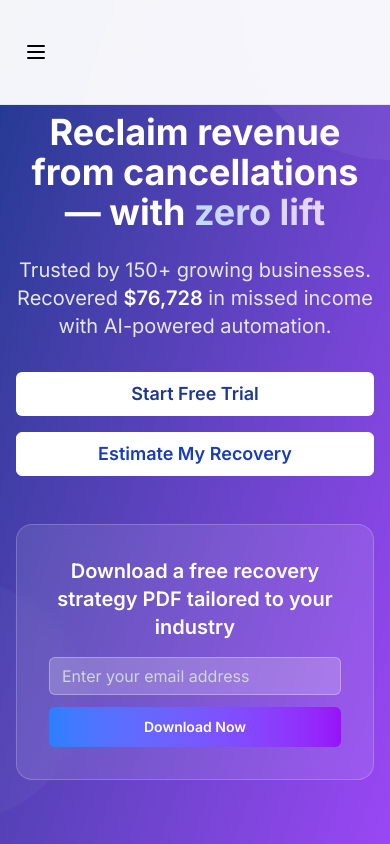
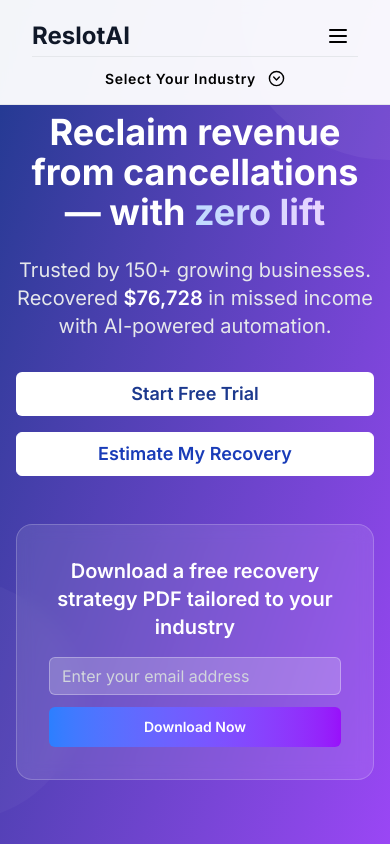
Before and after one commit to mister-abdurahman/reslotai, a Next.js app: page / in a window 390 px wide. Shown: the top 844 px of the page. Built offline with nearby package versions, Linux system fonts and the light colour scheme.

Commit message:
made adjustments for mobile

```diff
--- a/components/Header.tsx
+++ b/components/Header.tsx
@@ -14,7 +14,7 @@
     <header className="fixed top-0 w-full bg-white/95 backdrop-blur-sm border-b border-gray-200 z-50">
       <div className="container mx-auto px-4 h-26 flex items-center justify-between">
         <div className="hidden p-4 md:flex flex-col gap-3 w-full">
-          <div className="flex items-center justify-between border-b border-gray-200">
+          <div className="hidden md:flex items-center justify-between border-b border-gray-200">
             <Link
               href="/"
               className="font-ibm font-bold text-2xl text-gray-900"
@@ -98,56 +98,91 @@
               </div>
             </Modal>
           </div>
-          {/*<nav className="hidden md:flex items-center space-x-8 pb-1 text-xs justify-center">
-             {niches.map((el, i) => (
-              <Link href={`${el.toLowerCase()}`} key={i}>
-                <button
-                  key={i}
-                  className="text-purple-600 border-2 cursor-pointer border-purple-600 px-3 py-1 rounded-full"
-                >
-                  {el}
-                </button>
-              </Link>
-            ))}
-          </nav> */}
         </div>
         {/* Logo */}
 
         {/* Desktop Navigation */}
 
         {/* Mobile Menu Button */}
-        <button
+        <div className="md:hidden p-4 flex flex-col gap-3 w-full">
+          <div className="flex items-center justify-between border-b border-gray-200">
+            <Link
+              href="/"
+              className="font-ibm font-bold text-2xl text-gray-900"
+            >
+              ReslotAI
+            </Link>
+
+            <button
+              className="md:hidden p-2"
+              onClick={() => setIsMenuOpen(!isMenuOpen)}
+              aria-label="Toggle mobile menu"
+              aria-expanded={isMenuOpen}
+            >
+              {isMenuOpen ? <X size={24} /> : <Menu size={24} />}
+            </button>
+          </div>
+          <div className="justify-center flex items-center gap-3">
+            <p className="text-sm font-semibold  text-center tracking-wider">
+              Select Your Industry
+            </p>
+            <CircleChevronDown
+              width={17}
+              height={17}
+              onClick={() => setOpenModal(true)}
+              className="cursor-pointer hover:text-purple-600 transition-colors"
+            />
+            <Modal isOpen={openModal} onClose={() => setOpenModal(false)}>
+              <div className="grid grid-cols-2 grid-rows-4 gap-4">
+                {nicheContents.map((el, i) => (
+                  <Link href={`/${el.path.toLowerCase()}`} key={i}>
+                    <button
+                      key={i}
+                      className="text-purple-600 border-2 cursor-pointer border-purple-600 px-3 py-1 rounded-full"
+                    >
+                      {el.niche}
+                    </button>
+                  </Link>
+                ))}
+              </div>
+            </Modal>
+          </div>
+        </div>
+        {/* <button
           className="md:hidden p-2"
           onClick={() => setIsMenuOpen(!isMenuOpen)}
           aria-label="Toggle mobile menu"
           aria-expanded={isMenuOpen}
         >
           {isMenuOpen ? <X size={24} /> : <Menu size={24} />}
-        </button>
+        </button> */}
 
         {/* Mobile Navigation */}
         {isMenuOpen && (
           <div className="absolute top-16 left-0 w-full bg-white border-b border-gray-200 md:hidden">
             <nav className="flex flex-col p-4 space-y-4">
-              <Link href={"/features"} onClick={() => setIsMenuOpen(false)}>
+              <Link
+                href={`/${path || ""}/features`}
+                onClick={() => setIsMenuOpen(false)}
+              >
                 Features
               </Link>
               <Link
-                href="/how-it-works"
+                href={`/${path || ""}/how-it-works`}
                 className="text-gray-600 hover:text-gray-900 font-medium transition-colors text-left"
                 onClick={() => setIsMenuOpen(false)}
               >
                 How It Works
               </Link>
               <Link
-                href="/about-us"
+                href={`/${path || ""}/about-us`}
                 className="text-gray-600 hover:text-gray-900 font-medium transition-colors text-left"
                 onClick={() => setIsMenuOpen(false)}
               >
                 About Us
               </Link>
               <Link
-                href={"/pricing"}
+                href={`/${path || ""}/pricing`}
                 onClick={() => setIsMenuOpen(false)}
                 className="text-gray-600 hover:text-gray-900 font-medium transition-colors text-left"
                 aria-label="Navigate to Pricing section"
@@ -155,7 +190,7 @@
                 Pricing
               </Link>
               <Link
-                href={"/results"}
+                href={`/${path || ""}/results`}
                 onClick={() => setIsMenuOpen(false)}
                 className="text-gray-600 hover:text-gray-900 font-medium transition-colors text-left"
                 aria-label="Navigate to Results section"
--- a/store/NichesContents.ts
+++ b/store/NichesContents.ts
@@ -38,7 +38,7 @@
     path: "pet",
   },
   {
-    niche: "Legal consultants",
+    niche: "Legal",
     path: "legal",
   },
   {
```
